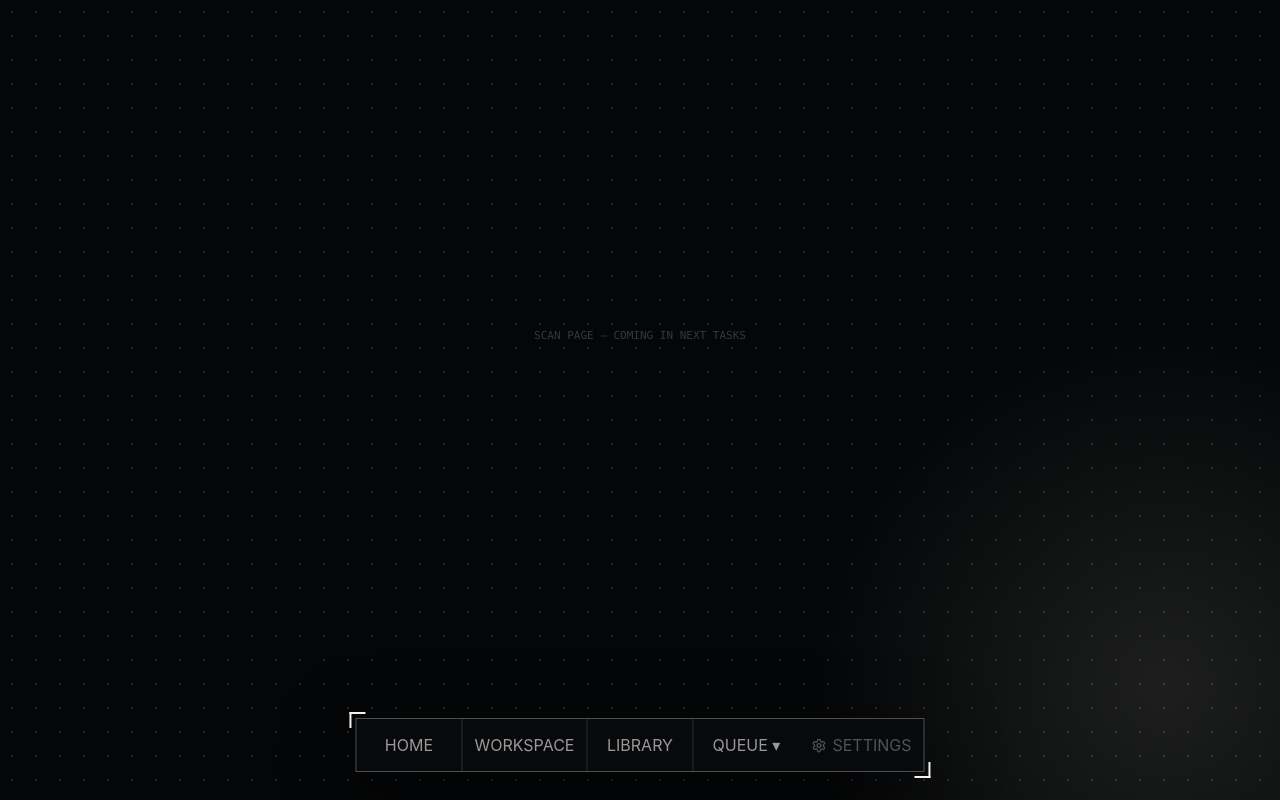
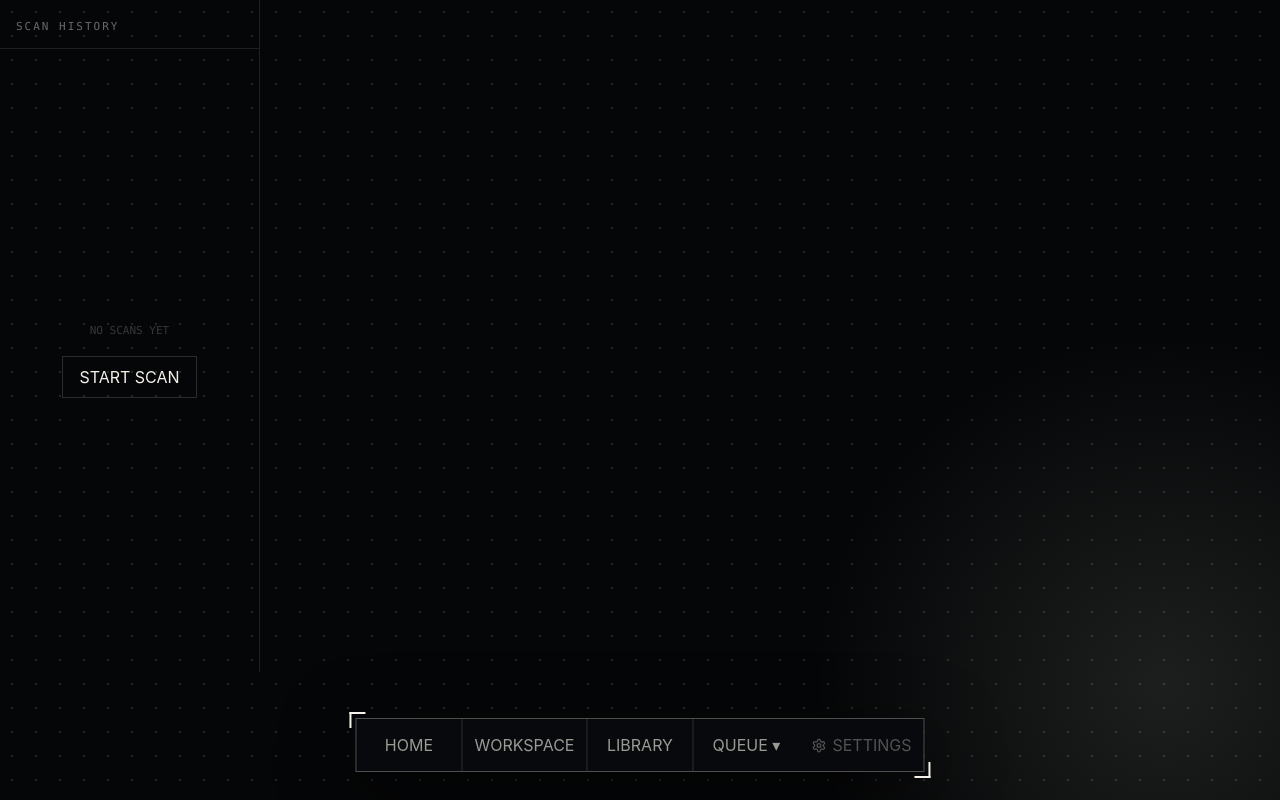
Before and after one commit to keiken-shin/birds-eye, a React (Vite) app in the folder frontend/: page /#/scan in a window 1280 px wide. Built offline with nearby package versions, Linux system fonts and the light colour scheme.

Commit message:
feat: implement ScanPage master-detail layout with collapse behavior

```diff
--- a/frontend/src/pages/ScanPage.tsx
+++ b/frontend/src/pages/ScanPage.tsx
@@ -1,7 +1,35 @@
+import { useParams, useNavigate } from "react-router-dom";
+import { useScanContext } from "../context/ScanContext";
+import { ScanList } from "../components/ScanList";
+import { ScanDetail } from "../components/ScanDetail";
+
 export function ScanPage() {
+  const { id } = useParams<{ id?: string }>();
+  const { queueItems } = useScanContext();
+  const navigate = useNavigate();
+
+  // If URL has an id but the item doesn't exist, redirect to /scan
+  const itemExists = id ? queueItems.some((q) => q.id === id) : false;
+  if (id && !itemExists && queueItems.length > 0) {
+    navigate("/scan", { replace: true });
+    return null;
+  }
+
   return (
     <div className="flex min-h-screen pb-32">
-      <p className="m-auto font-mono text-[11px] uppercase text-white/20">Scan page — coming in next tasks</p>
+      <ScanList selectedId={id} />
+
+      {id && itemExists ? (
+        <ScanDetail id={id} />
+      ) : (
+        <div className="flex flex-1 items-center justify-center">
+          {queueItems.length > 0 ? (
+            <span className="font-mono text-[11px] uppercase text-white/20">
+              Select a scan from the list to view details.
+            </span>
+          ) : null}
+        </div>
+      )}
     </div>
   );
 }
```
